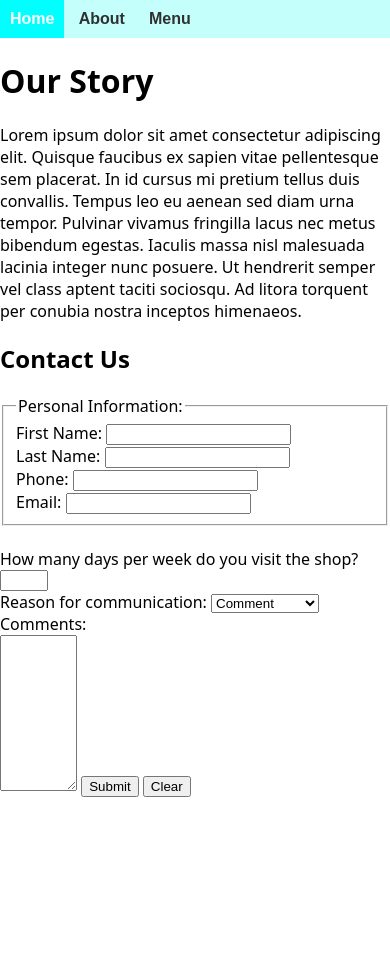
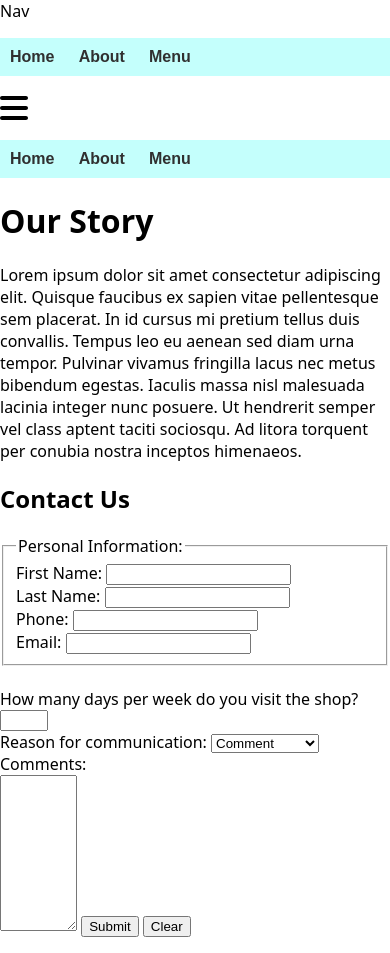
Before and after one commit to LWhitmoreJ/stackblitz-webpage-structure, a website: page about.html in a window 390 px wide. Before the commit the page ends 844 px from the top, so only its background shows below. Drawn offline with Linux system fonts and the light colour scheme.

Commit message:
Added responsive menu

```diff
--- a/about.html
+++ b/about.html
@@ -9,8 +9,26 @@
 
     <body>
         <header></header>
-        <nav>
+        <nav>Nav
+
+            <div id="fullmenu">
             <ul>
+              <li>
+                <a href="index.html">Home</a>
+              </li>
+              <li>
+                <a href="about.html">About</a>
+              </li>
+              <li>
+                <a href="menu.html">Menu</a>
+              </li>
+            </ul>
+            </div>
+
+            <div id="burgermenu">
+              <svg xmlns="http://www.w3.org/2000/svg" height="2.0em" viewBox="0 0 448 512"><path d="M0 96C0 78.3 14.3 64 32 64H416c17.7 0 32 14.3 32 32s-14.3 32-32 32H32C14.3 128 0 113.7 0 96zM0 256c0-17.7 14.3-32 32-32H416c17.7 0 32 14.3 32 32s-14.3 32-32 32H32c-17.7 0-32-14.3-32-32zM448 416c0 17.7-14.3 32-32 32H32c-17.7 0-32-14.3-32-32s14.3-32 32-32H416c17.7 0 32 14.3 32 32z"/>
+              </svg>
+              <ul id="burgermenulinks">
                 <li>
                   <a href="index.html">Home</a>
                 </li>
@@ -21,7 +39,9 @@
                   <a href="menu.html">Menu</a>
                 </li>
               </ul>
-        </nav>
+              </div>
+
+          </nav>
         <main>
             <h1>Our Story</h1>
             <p>Lorem ipsum dolor sit amet consectetur adipiscing elit. Quisque
```
Also changed, not shown: index.html (+20 -0 lines).
